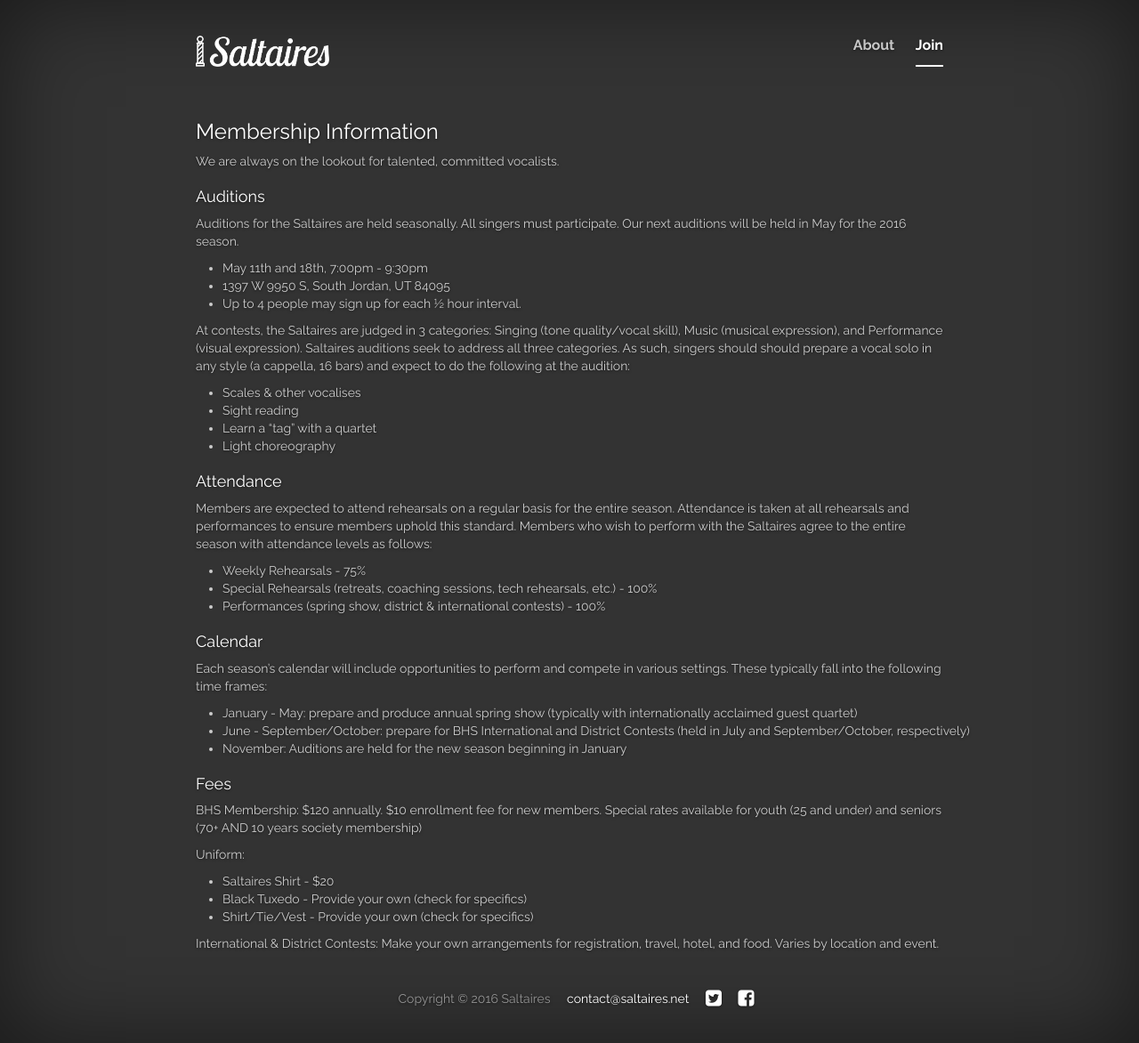
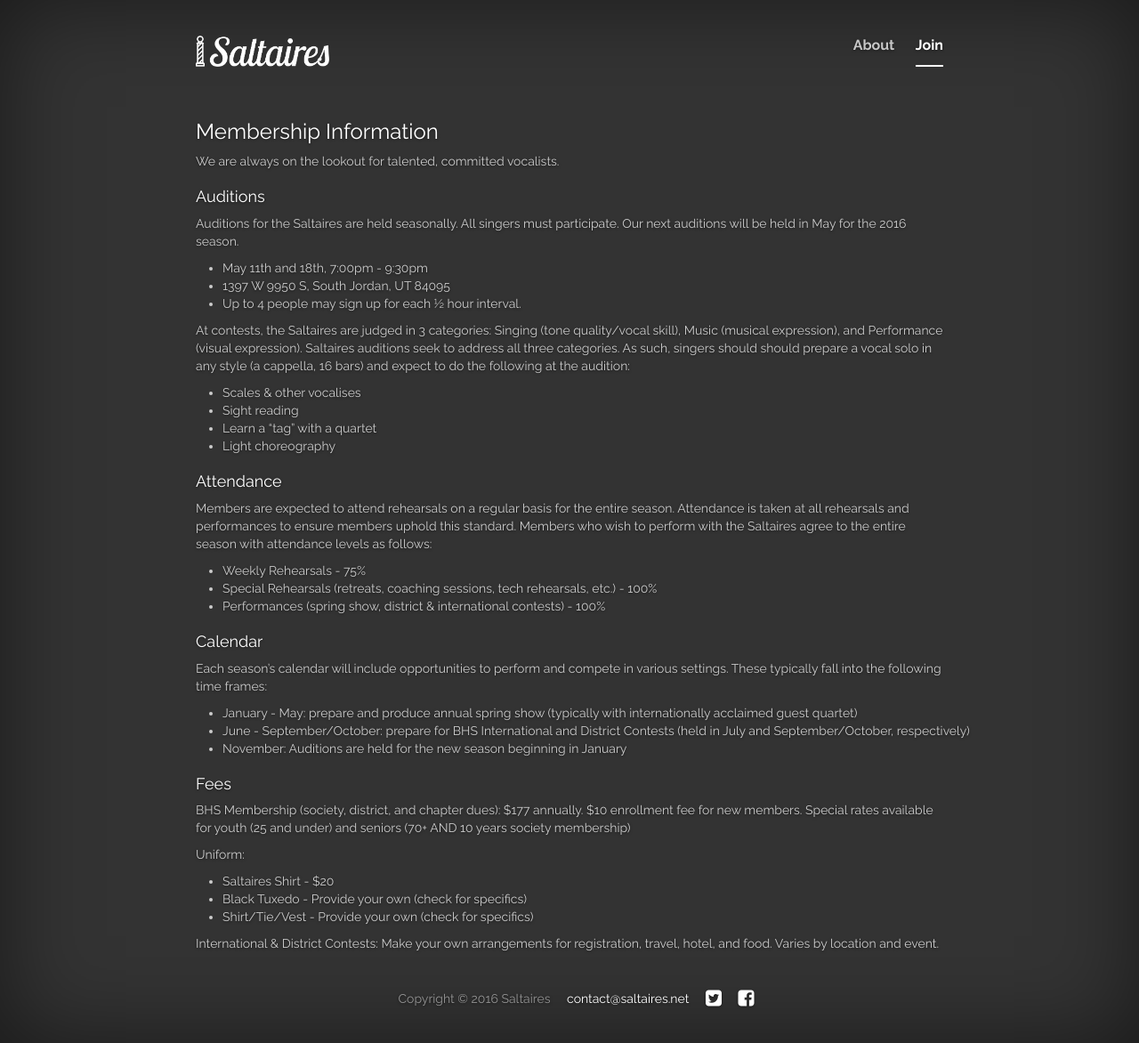
Before and after one commit to cayblood/saltaires, a Jekyll site: the page built from jekyll-site/join.md, in a window 1280 px wide. Shown: the whole page at 89% size. Built offline with Jekyll 4.4.1, drawn with Linux system fonts in a browser that asks for light colours; nearby versions of some CDN libraries; library files that are not in the unit come from our copies.

Commit message:
Update fees

```diff
--- a/jekyll-site/join.md
+++ b/jekyll-site/join.md
@@ -41,7 +41,7 @@ Each season's calendar will include opportunities to perform and compete in vari
 
 #### Fees
 
-BHS Membership: $120 annually. $10 enrollment fee for new members. Special rates available for youth (25 and under) and seniors (70+ AND 10 years society membership)
+BHS Membership (society, district, and chapter dues): $177 annually. $10 enrollment fee for new members. Special rates available for youth (25 and under) and seniors (70+ AND 10 years society membership)
 
 Uniform:
 
```
